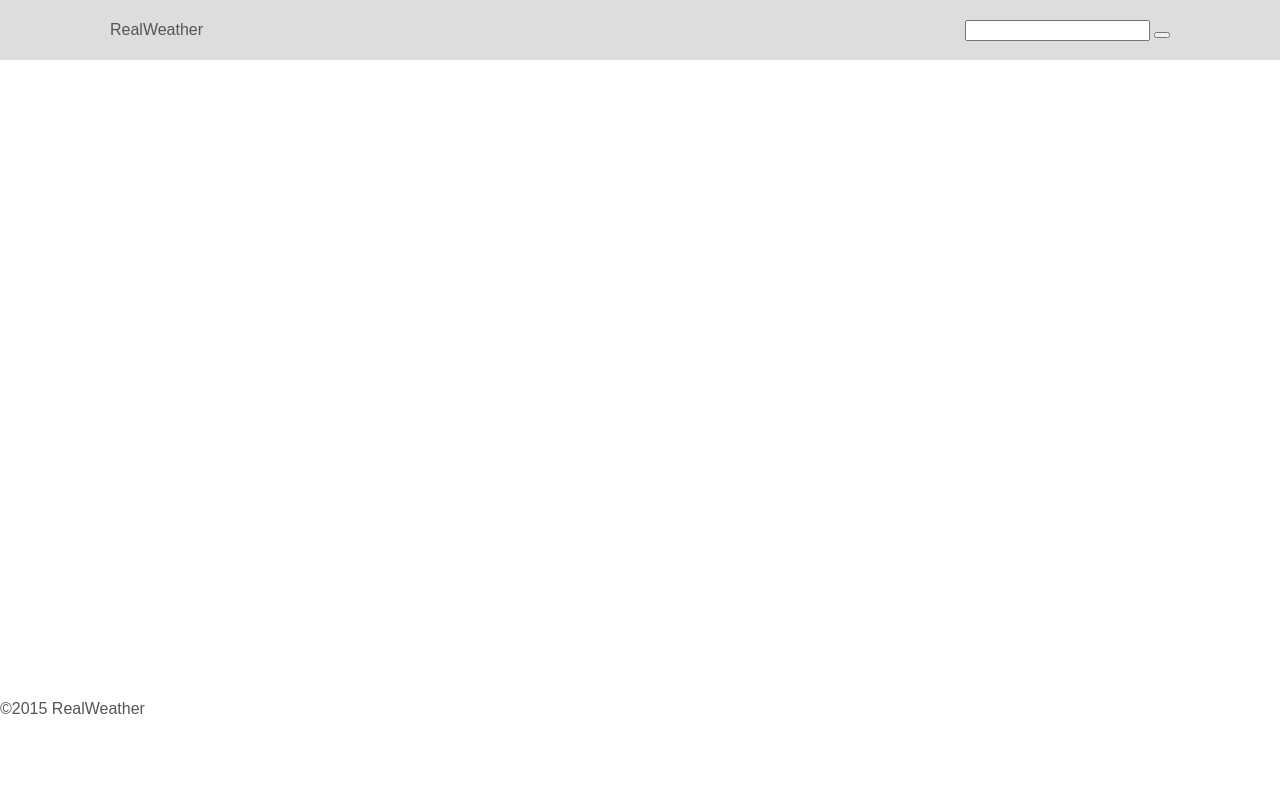
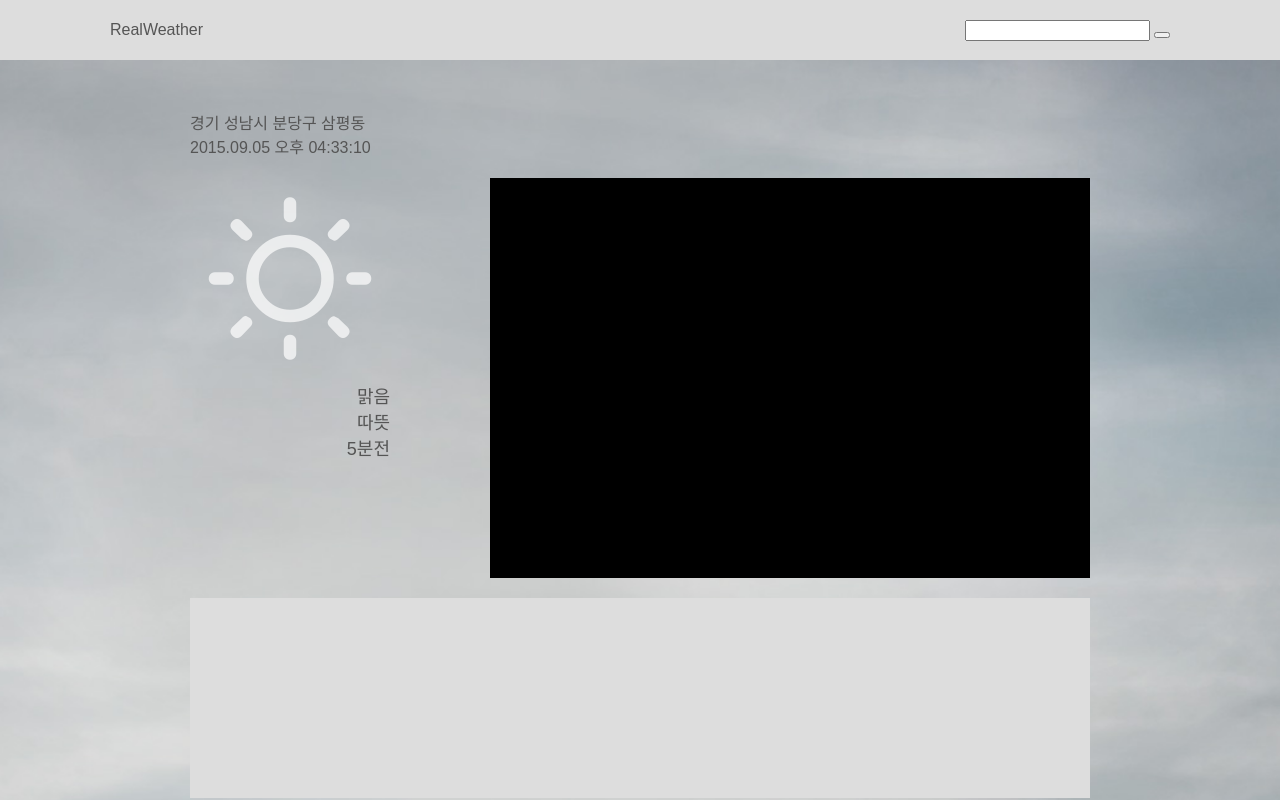
Before and after one commit to byjo/RealWeather, a plain HTML site: page index.html in a window 1280 px wide. Drawn offline with Linux system fonts and the light colour scheme.

Commit message:
#1 #2 오늘은 여기까지

```diff
--- a/asset/graphstyle.css
+++ b/asset/graphstyle.css
@@ -1,6 +1,8 @@
-svg.graph {
-	width: 800px;
-	height: 500px;
+svg.weather_graph {
+	width: 600px;
+	height: 400px;
+  float: right;
+  background-color: black;
 }
 
 .axis path, .axis line {
@@ -10,30 +12,30 @@ svg.graph {
   stroke-width: 1;
 }
 
-svg.graph .labels {
+svg.weather_graph .labels {
   font-family: Arial;
   font-size: 14px;
   kerning: 1;
 }
 
-svg.graph .labels.x-labels {
+svg.weather_graph .labels.x-labels {
   text-anchor: middle;
 }
 
-svg.graph .labels.y-labels {
+svg.weather_graph .labels.y-labels {
   text-anchor: end;
 }
 
-svg.graph .points {
+svg.weather_graph .points {
   stroke: white;
   stroke-width: 3;
 }
 
-svg.graph .first_set {
+svg.weather_graph .first_set {
   fill: #00554d;
 }
 
-svg.graph .lines {
+svg.weather_graph .lines {
   fill: none;
   stroke: #00554D;
 }
--- a/asset/style.css
+++ b/asset/style.css
@@ -5,24 +5,24 @@ a{text-decoration:none}
 ul, ol, li{list-style: none;}
 html, body{overflow: auto;}
 
-#wrapper {
-	height: 100%;
-	height: auto !important;
-	min-height: 100%;
-}
-
-#wrap-contents {
-	overflow: auto;
-	padding-bottom: 100px;
+@font-face {
+    font-family: 'MeteoconsRegular';
+    src: url('icon/meteocons-webfont.eot');
+    src: url('icon/meteocons-webfont.eot?#iefix') format('embedded-opentype'),
+         url('icon/meteocons-webfont.woff') format('woff'),
+         url('icon/meteocons-webfont.ttf') format('truetype'),
+         url('icon/meteocons-webfont.svg#MeteoconsRegular') format('svg');
+    font-weight: normal;
+    font-style: normal;
 }
 
 header {
 	height: 60px;
+	line-height: 60px;
 	background-color: #ddd;
-	line-height: 60px;
 }
 
-#title {
+.title {
 	float: left;
 	margin-left: 20px;
 }
@@ -32,23 +32,59 @@ nav {
 	margin-right: 20px;
 }
 
+#wrap_main {
+	width: 900px;
+	margin: 0 auto;
+}
+
 main {
-	height: 100%;
+	1height: calc(100% - 200px);
 	background-image: url("./image/bg_sky_a07.jpg");
 	background-size: cover;
 	background-position: center center;
 	background-repeat: no-repeat;
+	padding: 50px;
+}
+
+.weather_box {
+	overflow: hidden;
+}
+
+.time {
+	margin-bottom: 20px;
+}
+
+.weather_detail {
+	float: left;
+}
+
+.weather_detail .icon:before {
+	font-family: 'MeteoconsRegular';
+	content: attr(data-icon);
+	font-size: 200px;
+	color: rgba(255, 255, 255, 0.7);
+
+}
+
+.weather_detail .info {
+	text-align: right;
+	font-size: large;
+}
+
+form {
+	clear: both;
+	height: 200px;
+	background-color: #ddd;
+	margin-top: 20px;
 }
 
 footer {
-	clear: both;
-	position: relative;
-	margin-top: -100px;
-	height: 100px;
+
+	height: 140px;
 }
 
 @media (min-width: 1100px) {
-	#wrap-header {
+	#wrap_header {
 		width: 1100px;
 		margin: 0 auto;
 	}
--- a/index.html
+++ b/index.html
@@ -4,13 +4,12 @@
 		<meta charset="utf-8">
 		<title>RealWeather</title>
 		<link rel="stylesheet" href="./asset/style.css">
+		<link rel="stylesheet" href="./asset/graphstyle.css">
 	</head>
 	<body>
-		<div id="wrapper">
-			<div id="wrap-contents">
 		<header>
-					<div id="wrap-header">
-						<div id="title">
+			<div id="wrap_header">
+				<div class="title">
 					<span></span>
 					<span>RealWeather</span>
 				</div>
@@ -23,15 +22,31 @@
 		</header>
 
 		<main>
-					<section>
+			<div id="wrap_main">
+				<section class="weather_box">
+					<div class="location">
+						경기 성남시 분당구 삼평동
+					</div>
+					<div class="time">
+						2015.09.05 오후 04:33:10
+					</div>
+					<div class="weather_detail">
+						<div class="icon" data-icon="B"></div>
+						<div class="info sky">맑음</div>
+						<div class="info temperature">따뜻</div>
+						<div class="info time">5분전</div>
+					</div>
 
+					<svg class="weather_graph">
+
+					</svg>
 				</section>
-		<!-- 			<svg>
 
-					</svg> -->
+				<form class="form">
+
+				</form>
+			</div>
 		</main>
-			</div>
-		</div>
 
 		<footer>
 			<p>©2015 RealWeather</p>
```
Also changed, not shown: asset/icon/meteocons-webfont.svg (added), asset/icon/meteocons-webfont.ttf (added), asset/icon/meteocons-webfont.woff (added), 1 other file. Lines whose indentation alone changed are shown as unchanged.
